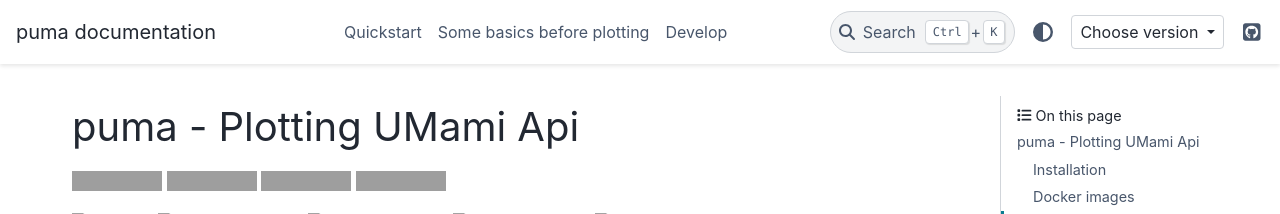
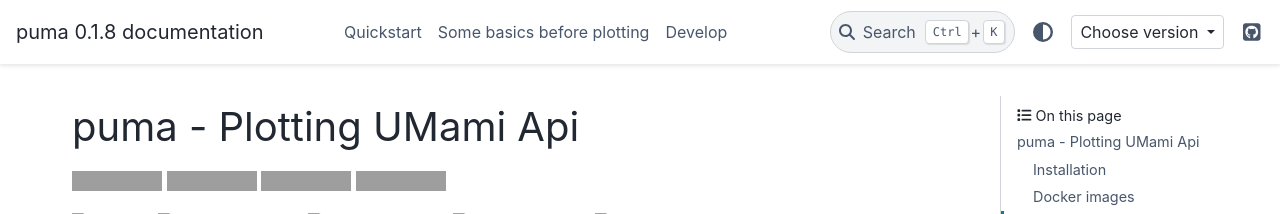
Before and after one commit to umami-hep/puma, a Sphinx documentation site: the page built from docs/source/index.rst, in a window 1280 px wide. Shown: the top 214 px of the page. Built offline with Sphinx 7.4.7 and the PyData theme 0.15.4, drawn with Linux system fonts in a browser that asks for light colours; pages that are not in the unit, such as notebooks, are missing from menus; the version number is read from the project's files by our own code; grey boxes are pictures that could not be loaded.

Commit message:
Revert "Update to new version of theme"
This reverts commit f5dc0aa43661bfb441ecaa3e06af78f0172ead6d.

```diff
--- a/docs/requirements.txt
+++ b/docs/requirements.txt
@@ -1,5 +1,5 @@
 librep
 myst-parser~=0.17.0
-pydata-sphinx-theme==0.10.1
+pydata-sphinx-theme==0.9.0
 sphinx-autoapi
 Sphinx~=4.2.0
--- a/docs/source/conf.py
+++ b/docs/source/conf.py
@@ -81,9 +81,6 @@ else:
 
 html_theme = "pydata_sphinx_theme"
 html_theme_options = {
-    "logo": {
-        "text": "puma documentation",
-    },
     "icon_links": [
         {
             "name": "GitHub",
```
